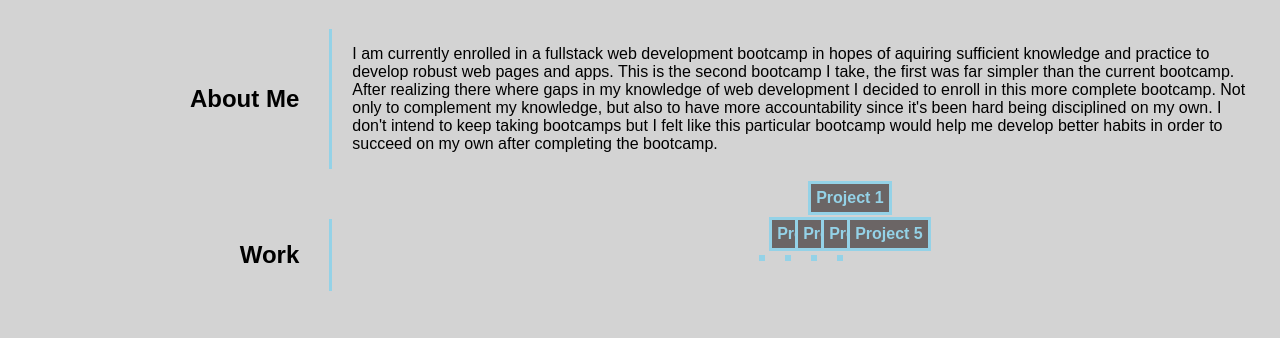
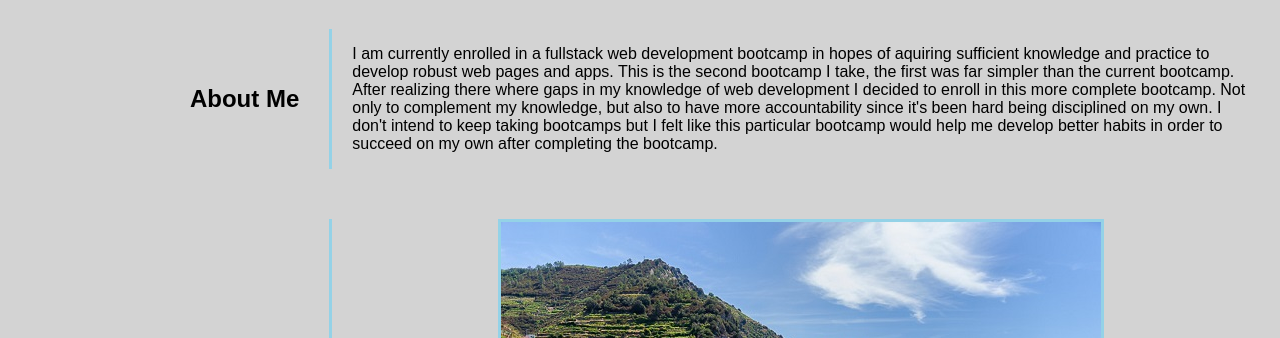
Before and after one commit to Fer-117/Portfolio_Page, a plain HTML site: page index.html in a window 1280 px wide. Shown: the part 202-540 px from the top of the page. Drawn offline with Linux system fonts and the light colour scheme; the site is published under a folder, as on GitHub Pages, so addresses that start at the root find nothing.

Commit message:
fixed paths for images for github pages

```diff
--- a/index.html
+++ b/index.html
@@ -55,26 +55,26 @@
             <div id="work" class="sectionContent">
                 <div class="mainImageCont">
                     <p class="label">Project 1</p>
-                    <img src="/Assets/img/img_5terre.jpg" alt="">
+                    <img src="Assets/img/img_5terre.jpg" alt="">
                 </div>
                 <div class="projects">
                     <div>
                         <p class="label">Project 2</p>
-                        <img src="/Assets/img/lights600x400.jpg" alt="">
+                        <img src="Assets/img/lights600x400.jpg" alt="">
 
 
                     </div>
                     <div>
                         <p class="label">Project 3</p>
-                        <img src="/Assets/img/lights600x400.jpg" alt="">
+                        <img src="Assets/img/lights600x400.jpg" alt="">
                     </div>
                     <div>
                         <p class="label">Project 4</p>
-                        <img src="/Assets/img/lights600x400.jpg" alt="">
+                        <img src="Assets/img/lights600x400.jpg" alt="">
                     </div>
                     <div>
                         <p class="label">Project 5</p>
-                        <img src="/Assets/img/lights600x400.jpg" alt="">
+                        <img src="Assets/img/lights600x400.jpg" alt="">
                     </div>
                 </div>
 
```
